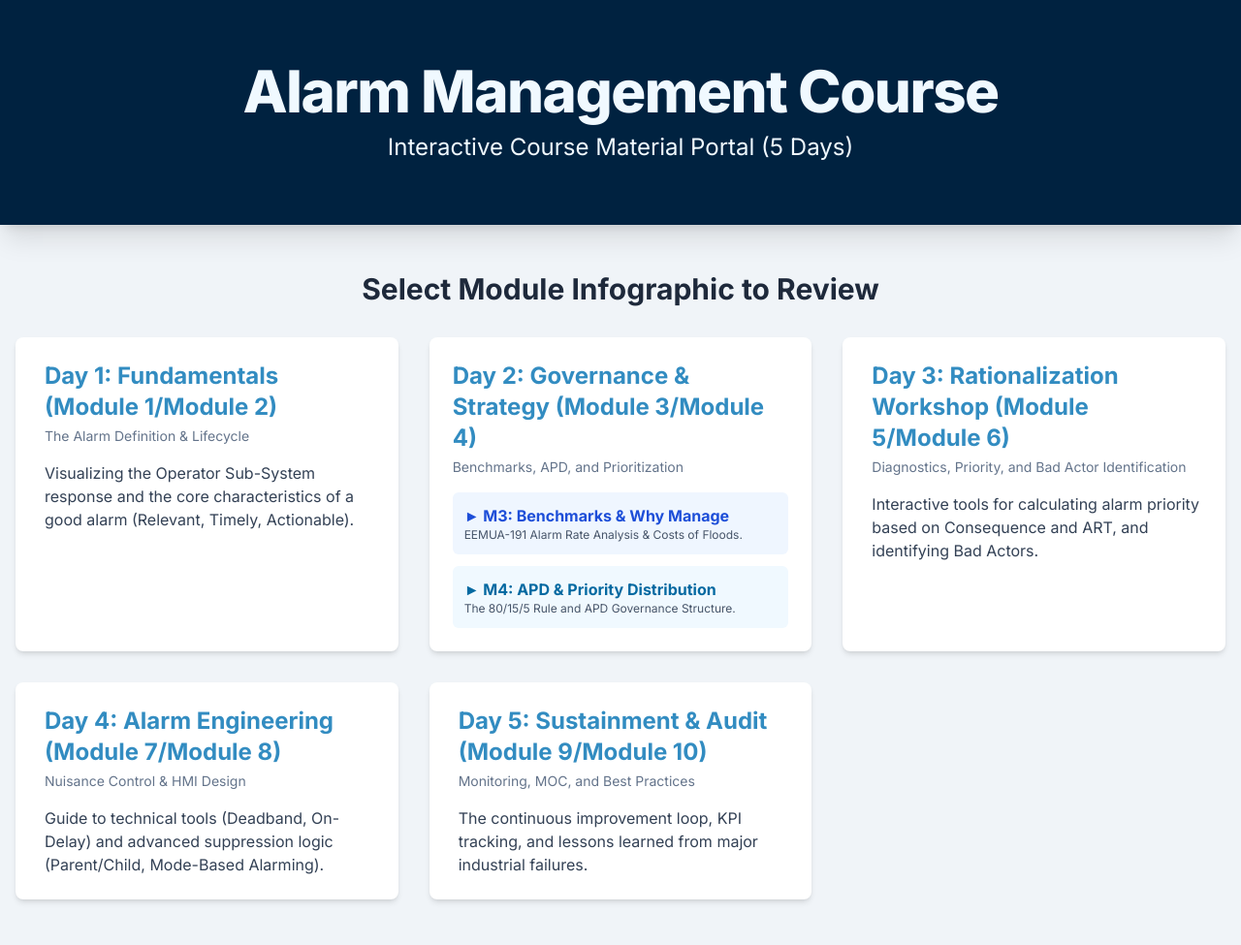
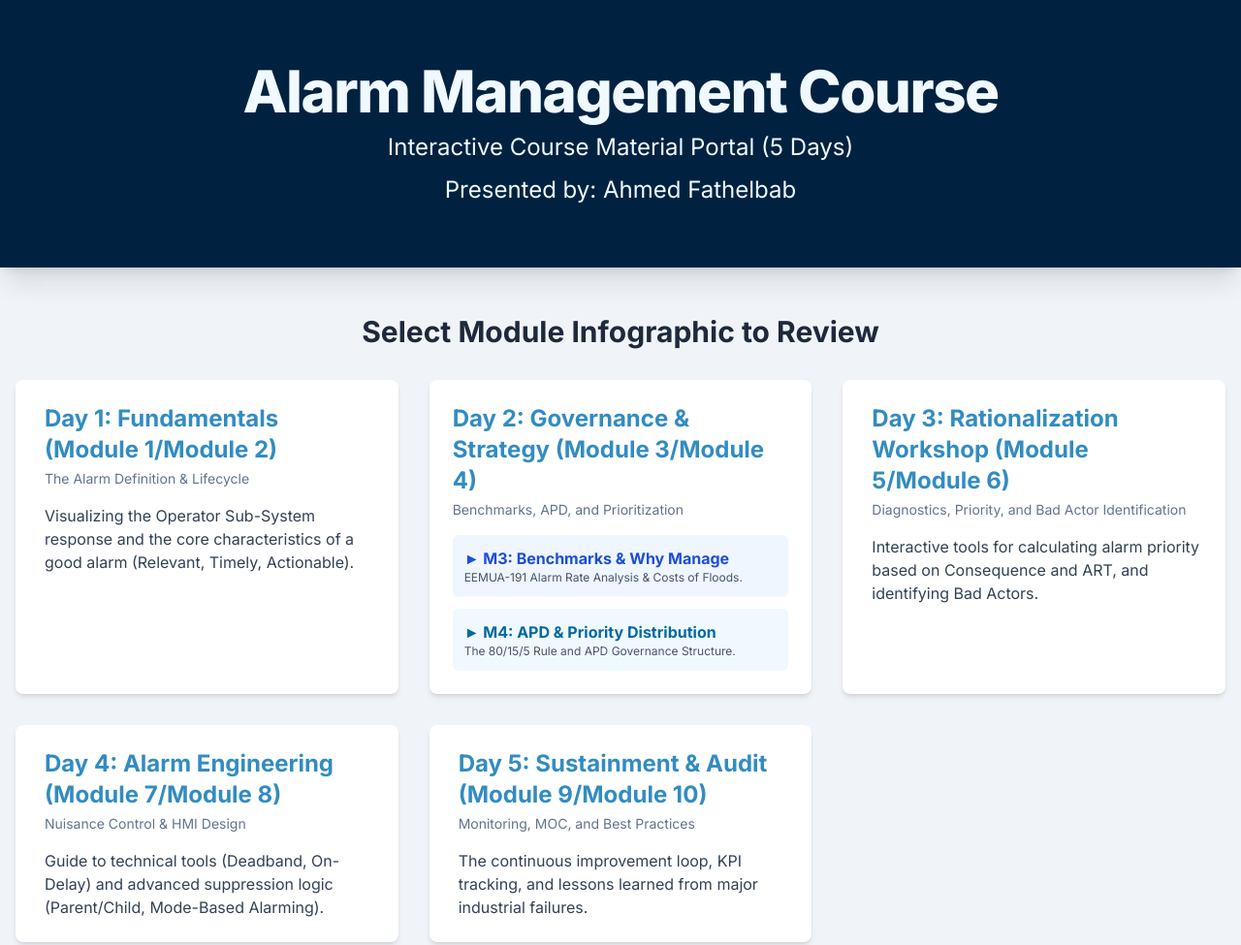
Before and after one commit to afathelbab/alarm_management_course, a plain HTML site: page index.html in a window 1280 px wide. Shown: the top 975 px of the page at 97% size. Drawn offline with nearby package versions, Linux system fonts and the light colour scheme.

Commit message:
Update index.html

```diff
--- a/index.html
+++ b/index.html
@@ -20,6 +20,7 @@
         <div class="container mx-auto px-4 text-center">
             <h1 class="text-4xl md:text-6xl font-extrabold tracking-tight">Alarm Management Course</h1>
             <p class="mt-3 text-xl md:text-2xl font-light">Interactive Course Material Portal (5 Days)</p>
+            <p class="mt-3 text-xl md:text-2xl font-light">Presented by: Ahmed Fathelbab</p>
         </div>
     </div>
 
```
